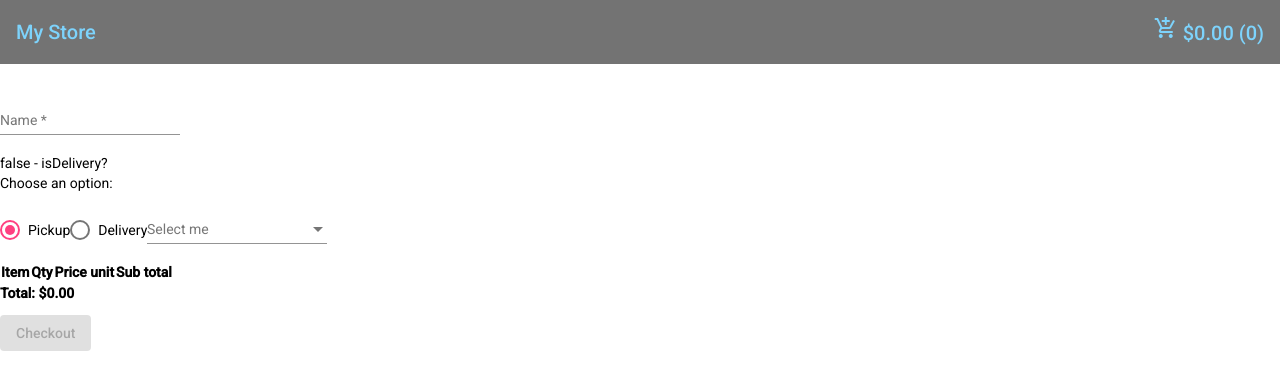
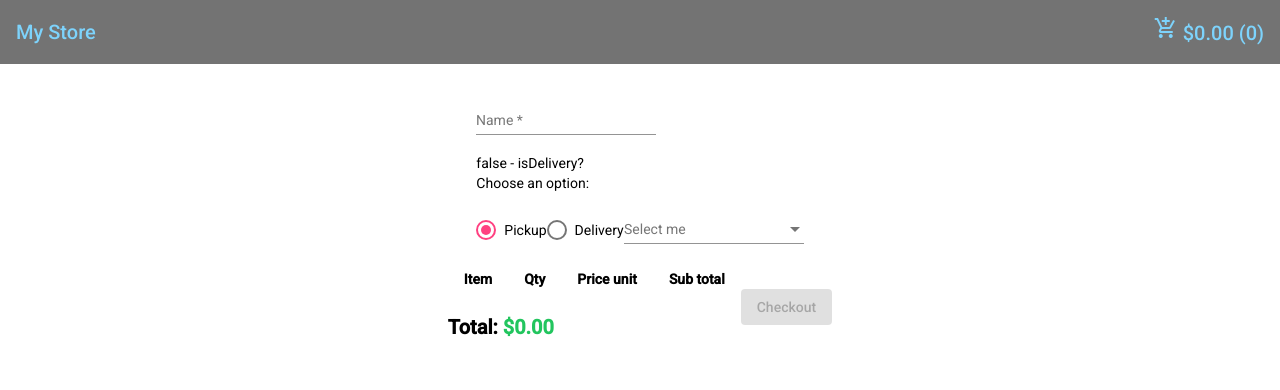
Before and after one commit to vafasca/store-Angular12-firstTrainingFull, an Angular app: page /checkout in a window 1280 px wide. Shown: the top 390 px of the page. Built offline with nearby package versions, Linux system fonts and the light colour scheme; data requests are answered from the project's data file.

Commit message:
added styles

```diff
--- a/src/app/pages/checkout/checkout.component.html
+++ b/src/app/pages/checkout/checkout.component.html
@@ -1,4 +1,4 @@
-<div class="container pt-24">
+<div class="container flex justify-center items-center pt-24">
   <form class="form item" (ngSubmit)="onSubmit()" #checkoutForm="ngForm">
     <mat-form-field>
       <input
@@ -47,8 +47,9 @@
         <mat-select
         name="store"
         #store = "ngModel"
-        [(ngModel)]="model.store">
-            <mat-option [value]="tienda" *ngFor="let tienda of stores">
+        [(ngModel)]="model.store"
+        class="w-40">
+            <mat-option [value]="tienda" *ngFor="let tienda of stores" class="w-96">
                 {{tienda.name}} - {{tienda.openingHours}}
             </mat-option>
         </mat-select>
@@ -57,8 +58,9 @@
 
   </form>
 </div>
-
-<app-details></app-details>
+<div class="container flex justify-center items-center">
+  <app-details></app-details>
 <div class="container__button">
   <button [disabled]="!checkoutForm.form.valid" mat-raised-button color="primary" type="submit">Checkout</button>
 </div>
+</div>
--- a/src/app/pages/checkout/checkout.component.ts
+++ b/src/app/pages/checkout/checkout.component.ts
@@ -15,6 +15,7 @@ export class CheckoutComponent implements OnInit {
     shippingAdress: '',
     city: ''
   };
+  show = false;
   isDelivery = false;
   stores: Store[] = []
 
--- a/src/app/pages/checkout/details/details.component.html
+++ b/src/app/pages/checkout/details/details.component.html
@@ -1,4 +1,4 @@
-<div class="cantainer__table">
+<!-- <div class="cantainer__table">
   <table class="table">
     <thead>
       <tr>
@@ -20,4 +20,27 @@
   <div class="container__total">
     <p class="total"><strong>Total: <span>{{ total$ | async | currency }}</span></strong></p>
   </div>
+</div> -->
+<div class="container mx-auto">
+  <table class="table-auto">
+    <thead>
+      <tr>
+        <th class="px-4 py-2">Item</th>
+        <th class="px-4 py-2">Qty</th>
+        <th class="px-4 py-2">Price unit</th>
+        <th class="px-4 py-2">Sub total</th>
+      </tr>
+    </thead>
+    <tbody>
+      <tr *ngFor="let item of cart$ | async" class="border-b border-gray-400">
+        <td class="px-4 py-2">{{item.name}}</td>
+        <td class="px-4 py-2">{{item.qty}}</td>
+        <td class="px-4 py-2">{{item.price | currency}}</td>
+        <td class="px-4 py-2">{{item.qty * item.price | currency}}</td>
+      </tr>
+    </tbody>
+  </table>
+  <div class="container__total mt-4">
+    <p class="total text-xl font-bold"><strong>Total: <span class="text-green-500">{{ total$ | async | currency }}</span></strong></p>
+  </div>
 </div>
--- a/src/app/pages/checkout/details/details.component.ts
+++ b/src/app/pages/checkout/details/details.component.ts
@@ -13,6 +13,6 @@ export class DetailsComponent implements OnInit {
   constructor(private shoopingCartSvc: ShoppingCartService) { }
 
   ngOnInit(): void {
+    console.log("asas", this.shoopingCartSvc)
   }
-
 }
```
